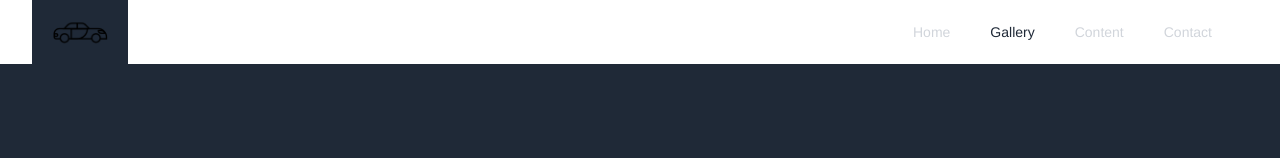
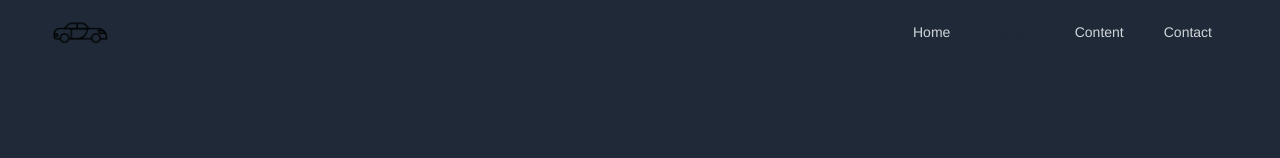
Before and after one commit to IbraheemNaveed/rentacar, a React (Create React App) app: page / in a window 1280 px wide. Shown: the top 158 px of the page. Built offline with nearby package versions, Linux system fonts and the light colour scheme; no server answers.

Commit message:
email update

```diff
--- a/src/Components/NavBar.js
+++ b/src/Components/NavBar.js
@@ -37,7 +37,7 @@ export default function Navbar() {
   return (
 
 <div>
-    <nav class="bg-white dark:bg-gray-800  shadow ">
+    <nav class="bg-gray-800  shadow ">
         <div class="max-w-7xl mx-auto px-8">
             <div class="flex items-center justify-between h-16">
                 <div class="w-full justify-between flex items-center">
```
